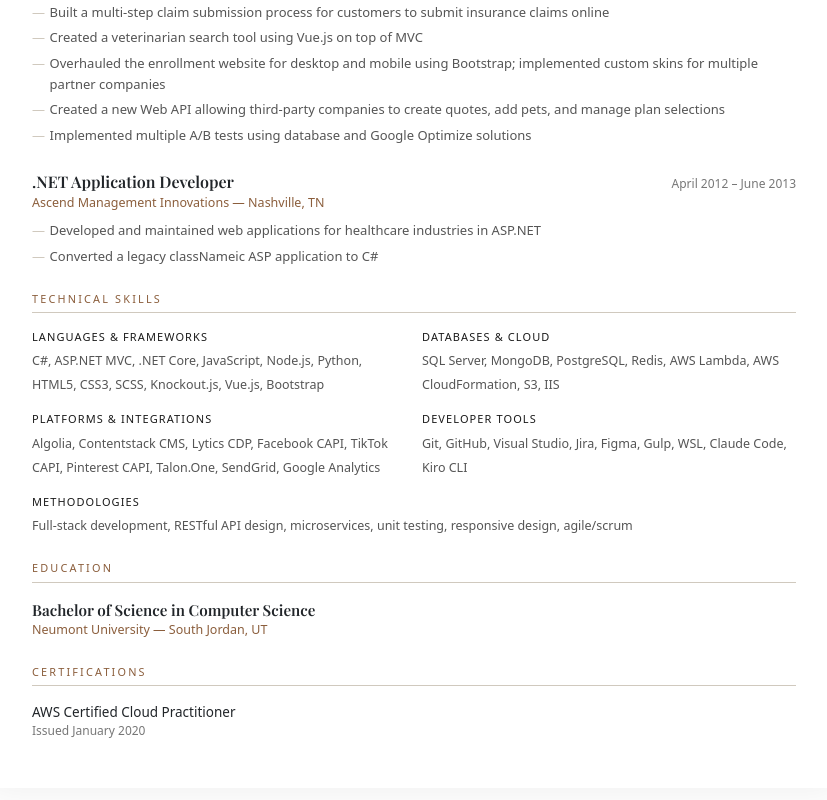
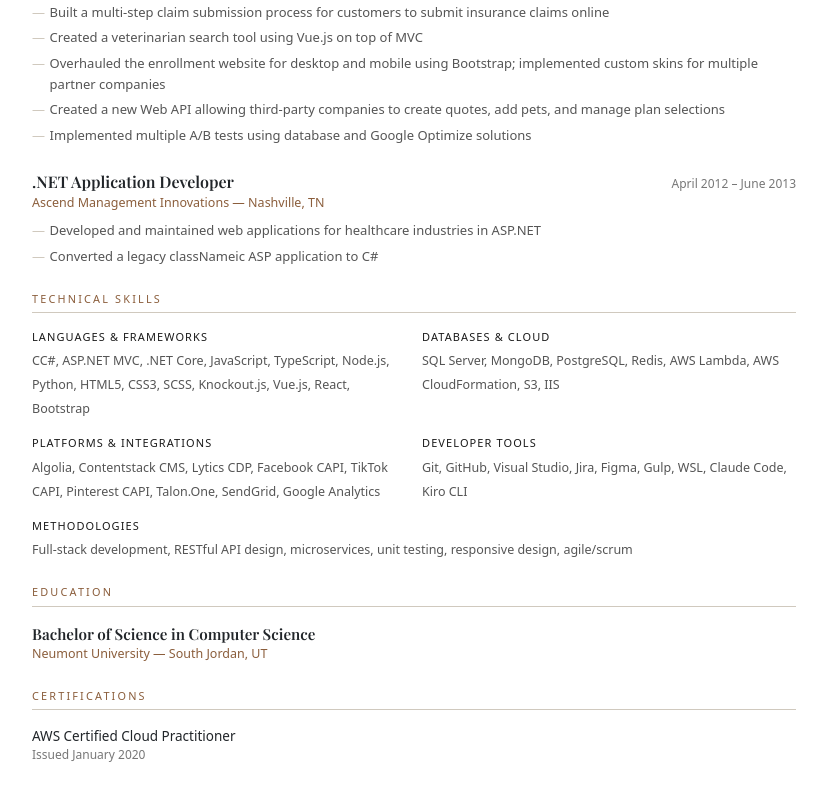
Before and after one commit to clestbest/resume-site, a React (Vite) app: page / in a window 1280 px wide. Shown: the part 912-1712 px from the top of the page, without its empty margins (226-1053 px from the left). Built offline with nearby package versions, Linux system fonts and the light colour scheme.

Commit message:
I can do new things

```diff
--- a/src/components/Resume.tsx
+++ b/src/components/Resume.tsx
@@ -133,8 +133,8 @@ export const Resume = () => {
           <div className="col-12 col-md-6">
             <span className="skill-category">Languages &amp; Frameworks</span>
             <span className="skill-list">
-              C#, ASP.NET MVC, .NET Core, JavaScript, Node.js, Python, HTML5,
-              CSS3, SCSS, Knockout.js, Vue.js, Bootstrap
+              CC#, ASP.NET MVC, .NET Core, JavaScript, TypeScript, Node.js,
+              Python, HTML5, CSS3, SCSS, Knockout.js, Vue.js, React, Bootstrap
             </span>
           </div>
           <div className="col-12 col-md-6">
```
